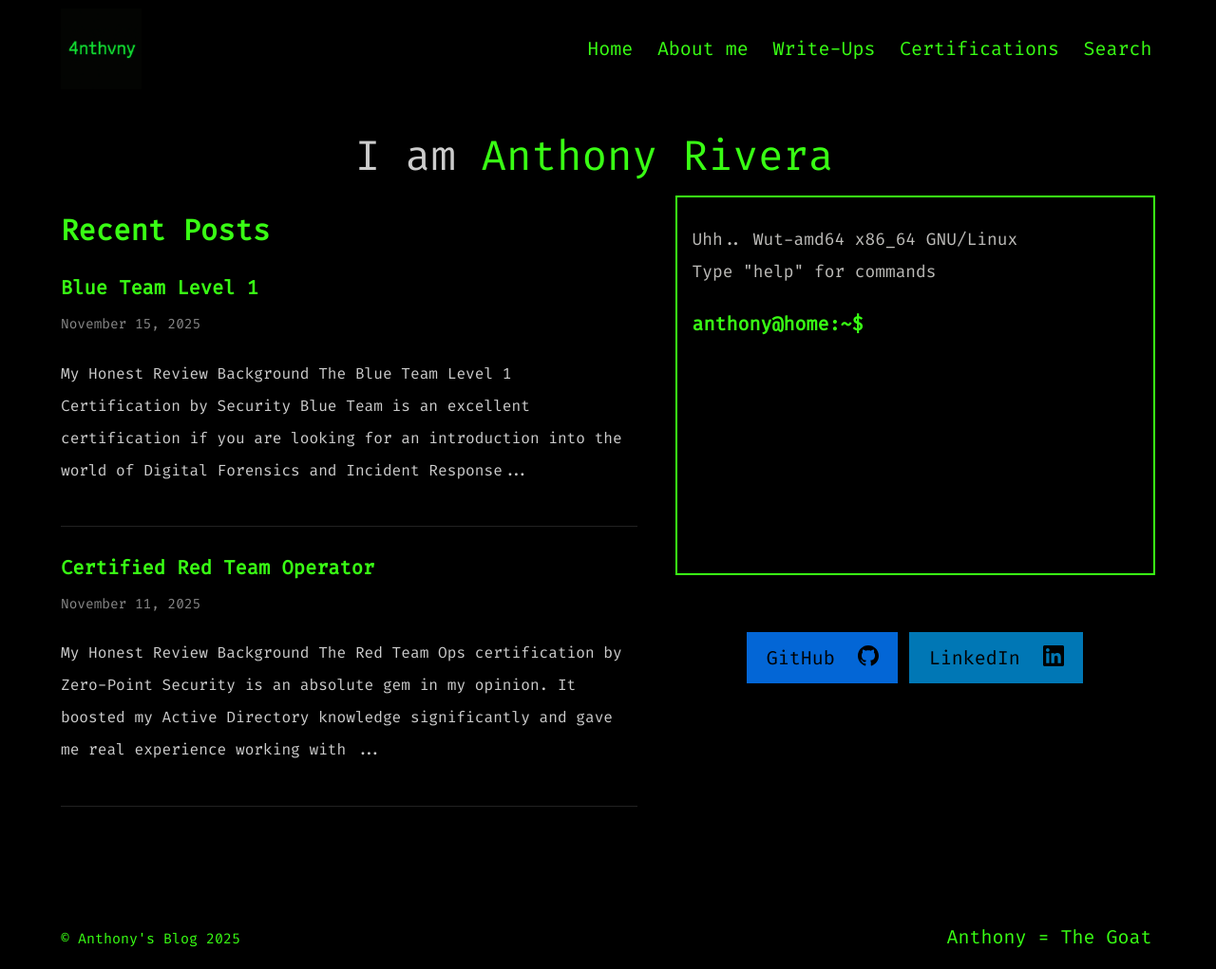
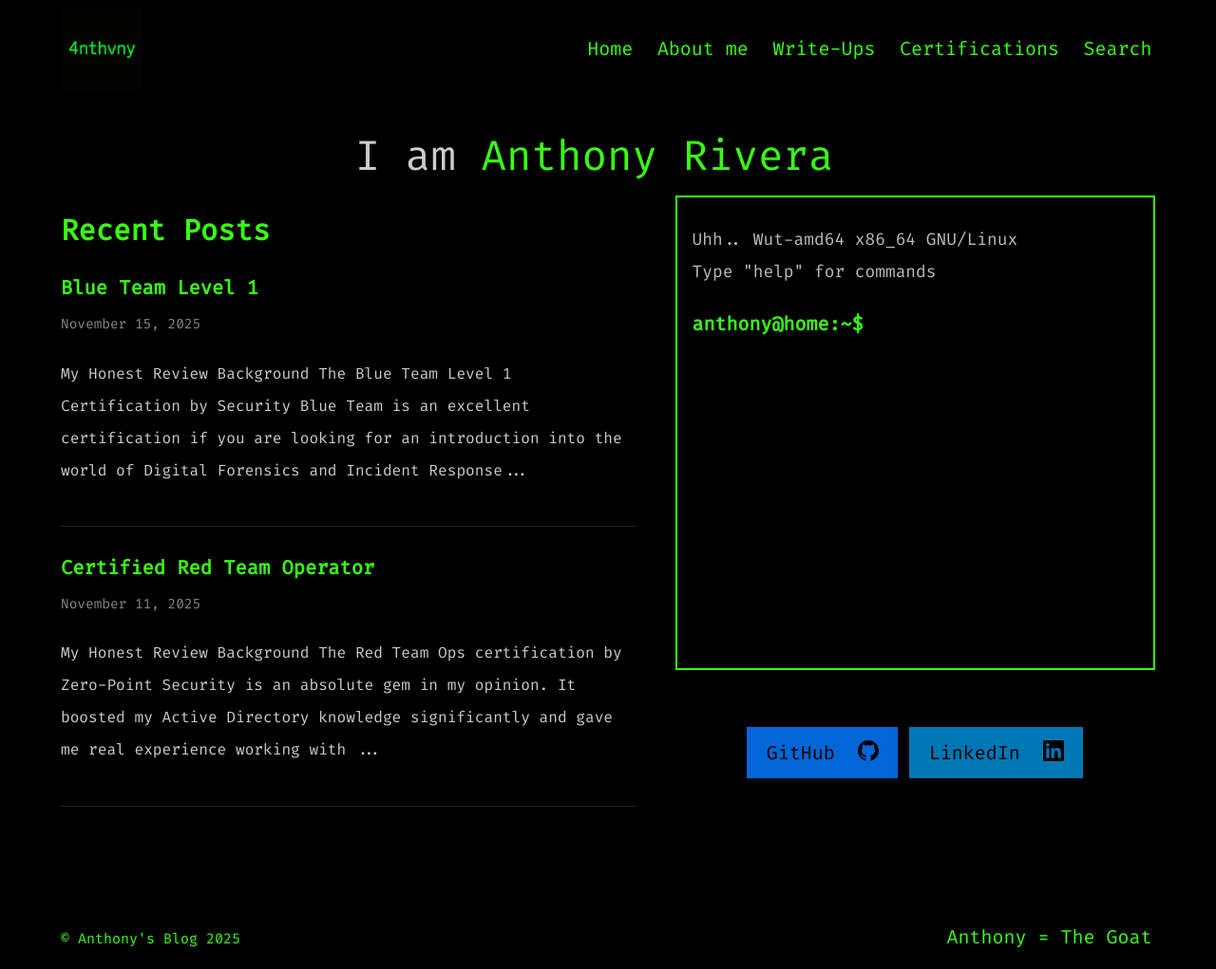
Before and after one commit to 4nthvny/4nthvny.github.io, a Jekyll site: the page built from index.html, in a window 1280 px wide. Shown: the whole page at 95% size. Built offline with Jekyll 4.4.1, drawn with Linux system fonts in a browser that asks for light colours.

Commit message:
new home page vibes

```diff
--- a/index.html
+++ b/index.html
@@ -325,7 +325,8 @@ permalink: /
     font-family: "Fira Code", ui-monospace, monospace;
     line-height: 1.3;          /* tighter line spacing */
     width: 100%;
-    min-height: 400px;         /* enough height but not huge */
+    height: 500px;
+    max-height: 500px;         /* enough height but not huge */
     overflow-y: auto;
     box-sizing: border-box;
   }
```
